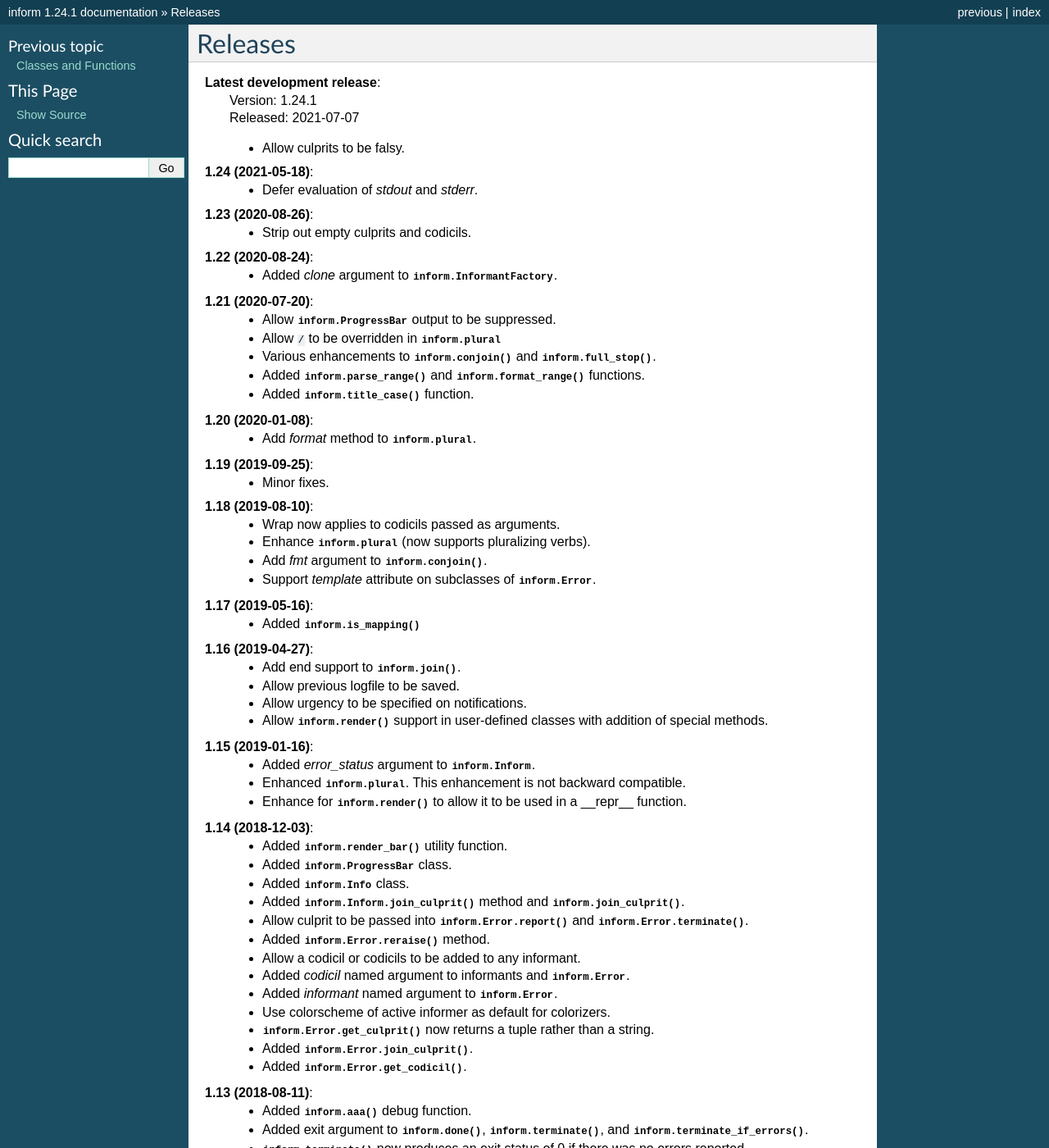
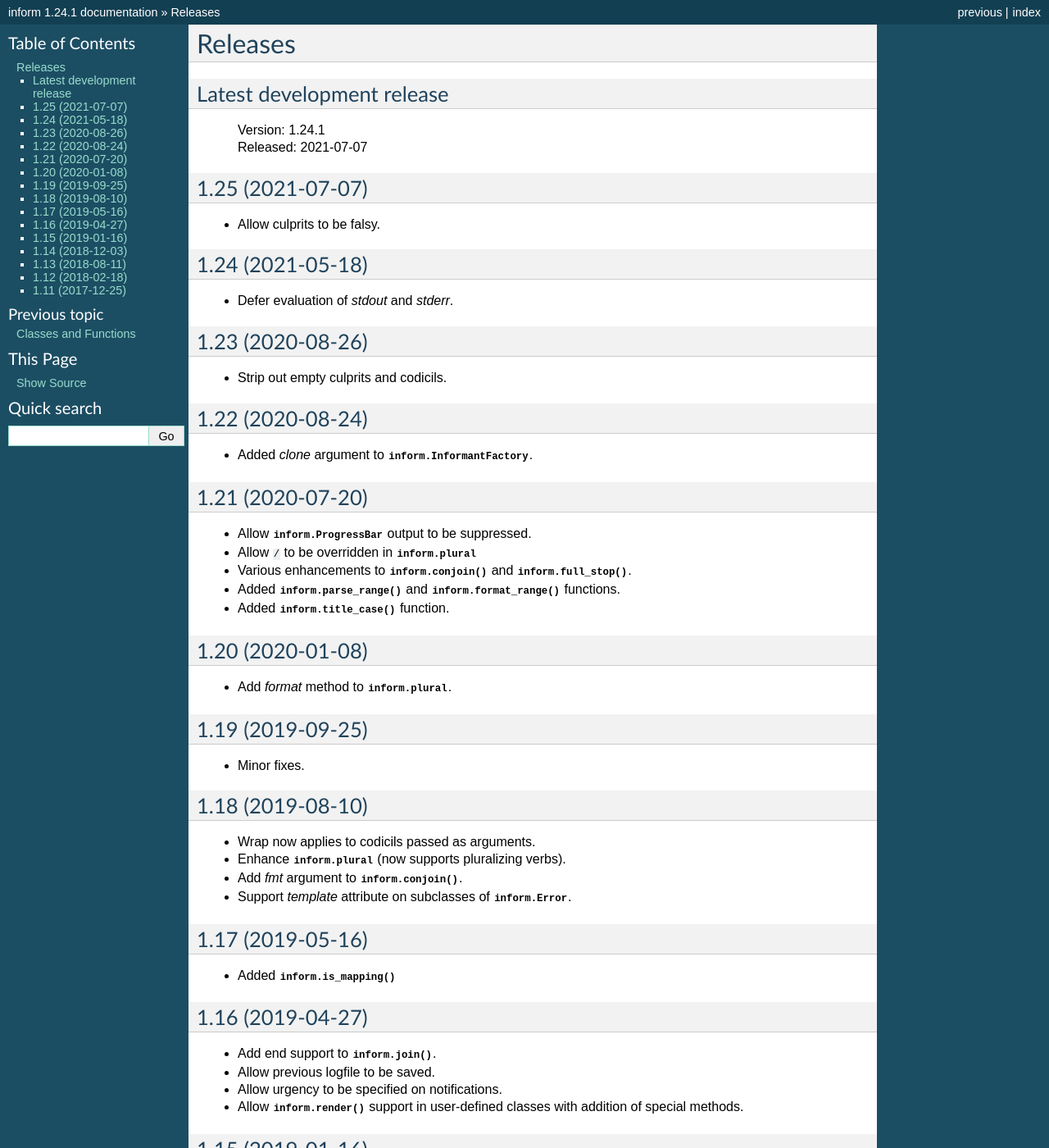
Before and after one commit to KenKundert/inform, a Sphinx documentation site: the page built from doc/releases.rst, in a window 1280 px wide and 1400 px high. Shown: the whole window at 82% size. Built offline with Sphinx 7.4.7, drawn with Linux system fonts in a browser that asks for light colours; some of the changed text lies outside the part shown.

Commit message:
doc: update release notes

```diff
--- a/doc/conf.py
+++ b/doc/conf.py
@@ -48,7 +48,7 @@ master_doc = 'index'
 
 # General information about the project.
 project = u'inform'
-copyright = u'2017-2020, Ken Kundert'
+copyright = u'2017-2021, Ken Kundert'
 
 # The version info for the project you're documenting, acts as replacement for
 # |version| and |release|, also used in various other places throughout the
--- a/doc/releases.rst
+++ b/doc/releases.rst
@@ -1,93 +1,140 @@
 Releases
 ========
 
-**Latest development release**:
+Latest development release
+--------------------------
+
     | Version: 1.24.1
     | Released: 2021-07-07
 
-    - Allow culprits to be falsy.
+
+1.25 (2021-07-07)
+-----------------
+
+- Allow culprits to be falsy.
 
 
-**1.24 (2021-05-18)**:
-    - Defer evaluation of *stdout* and *stderr*.
+1.24 (2021-05-18)
+-----------------
 
-**1.23 (2020-08-26)**:
-    - Strip out empty culprits and codicils.
+- Defer evaluation of *stdout* and *stderr*.
 
-**1.22 (2020-08-24)**:
-    - Added *clone* argument to :class:`inform.InformantFactory`.
 
-**1.21 (2020-07-20)**:
-    - Allow :class:`inform.ProgressBar` output to be suppressed.
-    - Allow ``/`` to be overridden in :class:`inform.plural`
-    - Various enhancements to :func:`inform.conjoin` and :func:`inform.full_stop`.
-    - Added :func:`inform.parse_range` and :func:`inform.format_range` functions.
-    - Added :func:`inform.title_case` function.
+1.23 (2020-08-26)
+-----------------
 
-**1.20 (2020-01-08)**:
-    - Add *format* method to :class:`inform.plural`.
+- Strip out empty culprits and codicils.
 
-**1.19 (2019-09-25)**:
-    - Minor fixes.
 
-**1.18 (2019-08-10)**:
-    - Wrap now applies to codicils passed as arguments.
-    - Enhance :class:`inform.plural` (now supports pluralizing verbs).
-    - Add *fmt* argument to :func:`inform.conjoin()`.
-    - Support *template* attribute on subclasses of :class:`inform.Error`.
+1.22 (2020-08-24)
+-----------------
 
-**1.17 (2019-05-16)**:
-    - Added :func:`inform.is_mapping()`
+- Added *clone* argument to :class:`inform.InformantFactory`.
 
-**1.16 (2019-04-27)**:
-    - Add end support to :func:`inform.join()`.
-    - Allow previous logfile to be saved.
-    - Allow urgency to be specified on notifications.
-    - Allow :func:`inform.render()` support in user-defined classes with addition of special methods.
 
-**1.15 (2019-01-16)**:
-    - Added *error_status* argument to :class:`inform.Inform`.
-    - Enhanced :class:`inform.plural`.  This enhancement is not backward
-      compatible.
-    - Enhance for :func:`inform.render()` to allow it to be used in a __repr__ function.
+1.21 (2020-07-20)
+-----------------
 
-**1.14 (2018-12-03)**:
-    - Added :func:`inform.render_bar` utility function.
-    - Added :class:`inform.ProgressBar` class.
-    - Added :class:`inform.Info` class.
-    - Added :meth:`inform.Inform.join_culprit` method and
-      :func:`inform.join_culprit`.
-    - Allow culprit to be passed into :meth:`inform.Error.report()` and
-      :meth:`inform.Error.terminate()`.
-    - Added :meth:`inform.Error.reraise` method.
-    - Allow a codicil or codicils to be added to any informant.
-    - Added *codicil* named argument to informants and :class:`inform.Error`.
-    - Added *informant* named argument to :class:`inform.Error`.
-    - Use colorscheme of active informer as default for colorizers.
-    - :meth:`inform.Error.get_culprit` now returns a tuple rather than a string.
-    - Added :meth:`inform.Error.join_culprit`.
-    - Added :meth:`inform.Error.get_codicil`.
+- Allow :class:`inform.ProgressBar` output to be suppressed.
+- Allow ``/`` to be overridden in :class:`inform.plural`
+- Various enhancements to :func:`inform.conjoin` and :func:`inform.full_stop`.
+- Added :func:`inform.parse_range` and :func:`inform.format_range` functions.
+- Added :func:`inform.title_case` function.
 
-**1.13 (2018-08-11)**:
-    - Added :func:`inform.aaa()` debug function.
-    - Added exit argument to :func:`inform.done()`, :func:`inform.terminate()`,
-      and :func:`inform.terminate_if_errors()`.
-    - :func:`inform.terminate()` now produces an exit status of 0 if there was
-      no errors reported.
-    - Added :func:`inform.set_culprit()`, :func:`inform.add_culprit()`
-      and :func:`inform.get_culprit()`.
 
-**1.12 (2018-02-18)**:
-    - do not use notify override on continuations.
-    - tidied up a bit.
+1.20 (2020-01-08)
+-----------------
 
-**1.11 (2017-12-25)**:
-    - Released the documentation.
-    - Added ability to override template in :class:`inform.Error`.
-    - Added *stream_policy* option.
-    - Added *notify_if_no_tty* option.
-    - Informers now stack, so disconnecting from an existing informer reinstates
-      the previous informer.
-    - Generalize :func:`inform.cull()`.
-    - Add support for multiple templates.
-    - Added :func:`inform.join()` function.
+- Add *format* method to :class:`inform.plural`.
+
+
+1.19 (2019-09-25)
+-----------------
+
+- Minor fixes.
+
+
+1.18 (2019-08-10)
+-----------------
+
+- Wrap now applies to codicils passed as arguments.
+- Enhance :class:`inform.plural` (now supports pluralizing verbs).
+- Add *fmt* argument to :func:`inform.conjoin()`.
+- Support *template* attribute on subclasses of :class:`inform.Error`.
+
+
+1.17 (2019-05-16)
+-----------------
+
+- Added :func:`inform.is_mapping()`
+
+
+1.16 (2019-04-27)
+-----------------
+
+- Add end support to :func:`inform.join()`.
+- Allow previous logfile to be saved.
+- Allow urgency to be specified on notifications.
+- Allow :func:`inform.render()` support in user-defined classes with addition of special methods.
+
+
+1.15 (2019-01-16)
+-----------------
+
+- Added *error_status* argument to :class:`inform.Inform`.
+- Enhanced :class:`inform.plural`.  This enhancement is not backward
+    compatible.
+- Enhance for :func:`inform.render()` to allow it to be used in a __repr__ function.
+
+
+1.14 (2018-12-03)
+-----------------
+
+- Added :func:`inform.render_bar` utility function.
+- Added :class:`inform.ProgressBar` class.
+- Added :class:`inform.Info` class.
+- Added :meth:`inform.Inform.join_culprit` method and
+    :func:`inform.join_culprit`.
+- Allow culprit to be passed into :meth:`inform.Error.report()` and
+    :meth:`inform.Error.terminate()`.
+- Added :meth:`inform.Error.reraise` method.
+- Allow a codicil or codicils to be added to any informant.
+- Added *codicil* named argument to informants and :class:`inform.Error`.
+- Added *informant* named argument to :class:`inform.Error`.
+- Use colorscheme of active informer as default for colorizers.
+- :meth:`inform.Error.get_culprit` now returns a tuple rather than a string.
+- Added :meth:`inform.Error.join_culprit`.
+- Added :meth:`inform.Error.get_codicil`.
+
+
+1.13 (2018-08-11)
+-----------------
+
+- Added :func:`inform.aaa()` debug function.
+- Added exit argument to :func:`inform.done()`, :func:`inform.terminate()`,
+    and :func:`inform.terminate_if_errors()`.
+- :func:`inform.terminate()` now produces an exit status of 0 if there was
+    no errors reported.
+- Added :func:`inform.set_culprit()`, :func:`inform.add_culprit()`
+    and :func:`inform.get_culprit()`.
+
+
+1.12 (2018-02-18)
+-----------------
+
+- do not use notify override on continuations.
+- tidied up a bit.
+
+
+1.11 (2017-12-25)
+-----------------
+
+- Released the documentation.
+- Added ability to override template in :class:`inform.Error`.
+- Added *stream_policy* option.
+- Added *notify_if_no_tty* option.
+- Informers now stack, so disconnecting from an existing informer reinstates
+    the previous informer.
+- Generalize :func:`inform.cull()`.
+- Add support for multiple templates.
+- Added :func:`inform.join()` function.
```
Also changed, not shown: 2 other files.
